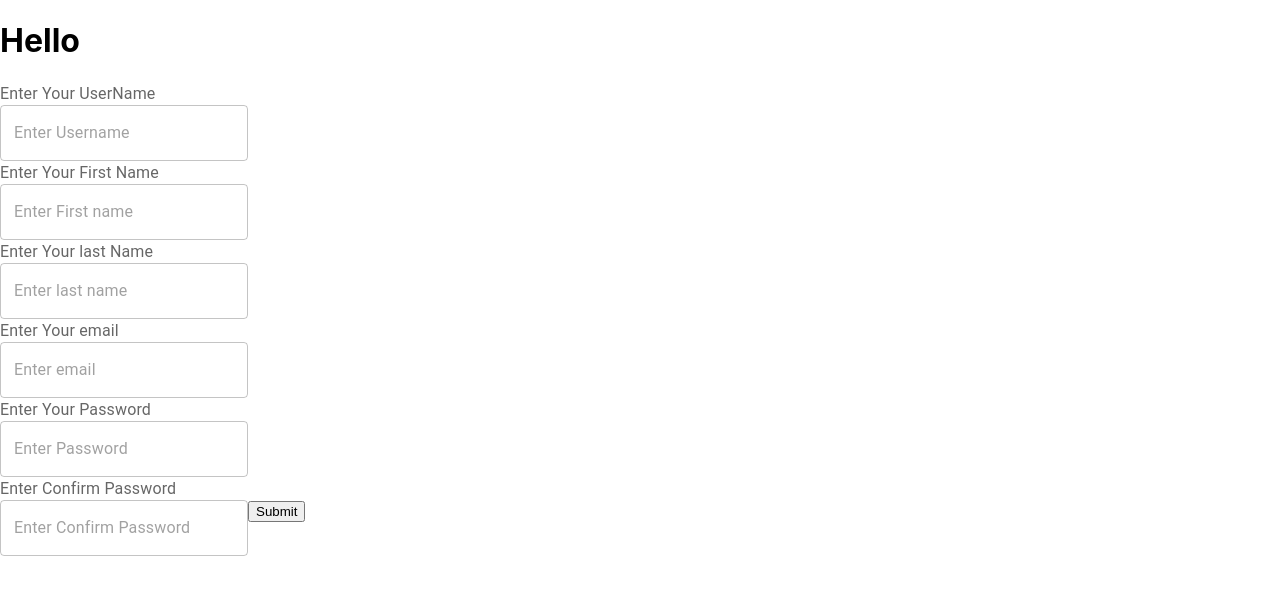
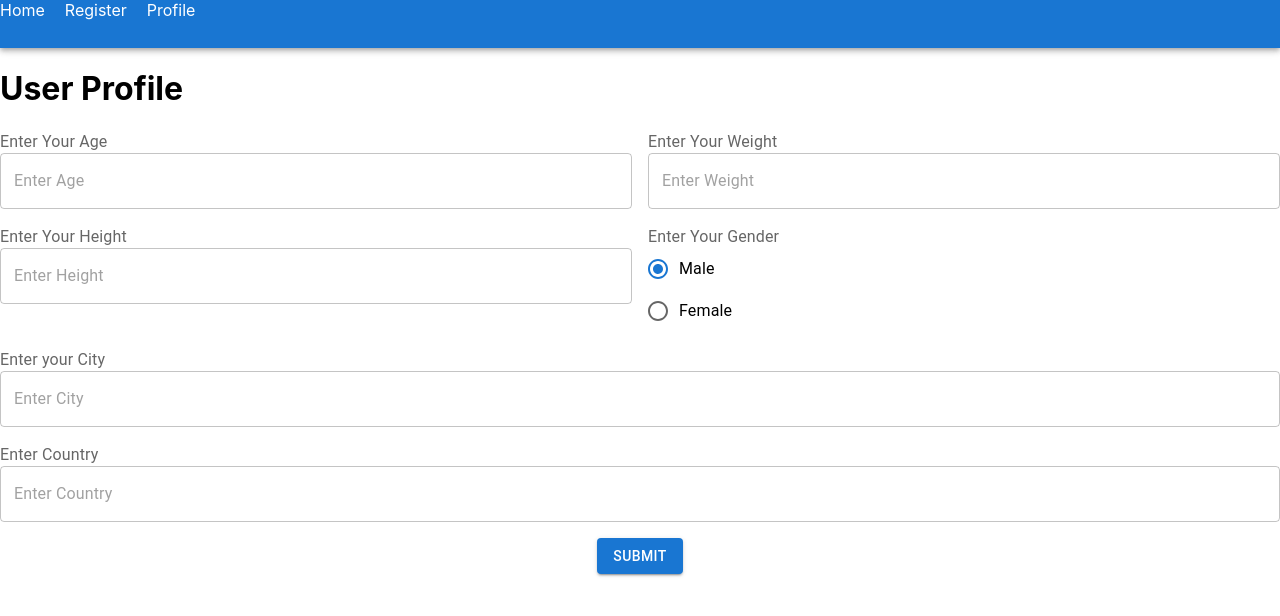
Before and after one commit to kharteyash/project-frontend, a React (Create React App) app: page /profile in a window 1280 px wide. Shown: the top 616 px of the page. Built offline with nearby package versions, Linux system fonts and the light colour scheme.

Commit message:
add navbar and make login and profile page

```diff
--- a/src/App.js
+++ b/src/App.js
@@ -1,10 +1,11 @@
 import './App.css';
-import RegistrationForm from './templates/RegistrationForm';
+import NavigationBar from './templates/NavigationBar';
+
 
 function App() {
   return (
     <>
-      <RegistrationForm />
+      <NavigationBar />
     </>
   );
 }
--- a/src/index.js
+++ b/src/index.js
@@ -11,7 +11,4 @@ root.render(
   </React.StrictMode>
 );
 
-// If you want to start measuring performance in your app, pass a function
-// to log results (for example: reportWebVitals(console.log))
-// or send to an analytics endpoint. Learn more: https://bit.ly/CRA-vitals
 reportWebVitals();
--- /dev/null
+++ b/src/templates/HomePage.js
@@ -0,0 +1,9 @@
+import React from 'react'
+
+export default function HomePage() {
+  return (
+    <div>
+       <h1>HomePage</h1>
+    </div>
+  )
+}
--- /dev/null
+++ b/src/templates/LoginPage.js
@@ -0,0 +1,80 @@
+import { Grid, InputLabel, TextField, Typography, Button } from "@mui/material";
+import React, { useState } from "react";
+import { Link } from "react-router-dom";
+
+export default function LoginForm() {
+  const [userName, setUserName] = useState("");
+  const [password, setPassword] = useState("");
+
+  const handleSubmit = async (e) => {
+    e.preventDefault();
+
+    const formData = {
+      userName,
+      password,
+    };
+    try {
+      const response = await fetch("http://localhost:5000/api/users/login", {
+        method: "POST",
+        headers: {
+          "Content-Type": "application/json",
+        },
+        body: JSON.stringify(formData),
+      });
+
+      if (!response.ok) {
+        throw new Error("Failed to Login");
+      }
+
+      const data = await response.json();
+      console.log(data);
+    } catch (error) {
+      console.error("Error:", error);
+    }
+  };
+
+  return (
+    <>
+      <Grid container spacing={2} justifyContent="center">
+        <Grid item xs={12}>
+          <Typography variant="h4" align="center">
+            Login User
+          </Typography>
+        </Grid>
+        <form onSubmit={handleSubmit}>
+          <Grid item xs={12}>
+            <InputLabel>Enter Your UserName</InputLabel>
+            <TextField
+              placeholder="Enter Username"
+              id="userName"
+              name="username"
+              fullWidth
+              onChange={(e) => setUserName(e.target.value)}
+            />
+          </Grid>
+          <Grid item xs={12}>
+            <InputLabel>Enter Your Password</InputLabel>
+            <TextField
+              placeholder="Enter Password"
+              id="password"
+              name="password"
+              type="password"
+              fullWidth
+              onChange={(e) => setPassword(e.target.value)}
+            />
+          </Grid>
+          <Grid item xs={12}>
+            <Button variant="contained" type="submit" fullWidth sx={{ mt: 2 }}>
+              Submit
+            </Button>
+          </Grid>
+          <Grid item xs={12}>
+            <Typography variant="body1">
+              Don't have an account? <Link to="/register">Register here</Link>
+            </Typography>
+          </Grid>
+        </form>
+      </Grid>
+    </>
+  );
+}
--- /dev/null
+++ b/src/templates/NavigationBar.js
@@ -0,0 +1,30 @@
+import React from 'react';
+import { Link, BrowserRouter as Router, Route, Switch, Routes } from 'react-router-dom';
+import { AppBar, Tab, Tabs, Typography } from '@mui/material';
+import RegistrationForm from './RegistrationForm';
+import ProfilePage from './ProfilePage';
+import HomePage from './HomePage';
+import LoginPage from './LoginPage';
+import '../templates/css/NavigationBar.css'
+
+export default function NavigationBar() {
+  return (
+    <>
+    <Router>
+      <AppBar position="static">
+        <Tabs aria-label="navigation tabs" className="nav-tabs">
+        <Link to="/" className="nav-link">Home</Link>
+        <Link to="/register" className="nav-link">Register</Link>
+        <Link to="/profile" className="nav-link">Profile</Link>
+        </Tabs>
+      </AppBar>
+      <Routes>
+        <Route exact path="/" element={<HomePage />} />
+        <Route path="/register" element={<RegistrationForm />} />
+        <Route path="/profile" element={<ProfilePage />} />
+        <Route path="/login" element={<LoginPage />} />
+      </Routes>
+    </Router>
+    </>
+  );
+}
--- /dev/null
+++ b/src/templates/ProfilePage.js
@@ -0,0 +1,129 @@
+import {
+  FormControlLabel,
+  Grid,
+  InputLabel,
+  Radio,
+  RadioGroup,
+  TextField,
+  Button,
+  Typography,
+} from "@mui/material";
+import React, { useState } from "react";
+
+export default function ProfilePage() {
+  const [age, setAge] = useState("");
+  const [weight, setWeight] = useState("");
+  const [height, setHeight] = useState("");
+  const [city, setCity] = useState("");
+  const [country, setCountry] = useState("");
+  const [gender, setGender] = useState("male");
+
+  const handleSubmit = async (e) => {
+    e.preventDefault();
+
+    const formData = {
+      age,
+      weight,
+      height,
+      city,
+      country,
+      gender,
+    };
+
+    try {
+      const response = await fetch("http://localhost:5000/api/users/register", {
+        method: "POST",
+        headers: {
+          "Content-Type": "application/json",
+        },
+        body: JSON.stringify(formData),
+      });
+
+      if (!response.ok) {
+        throw new Error("Failed to register");
+      }
+
+      const data = await response.json();
+      console.log(data);
+    } catch (error) {
+      console.error("Error:", error);
+    }
+  };
+
+  return (
+    <>
+      <h1>User Profile</h1>
+      <form onSubmit={handleSubmit}>
+        <Grid container spacing={2} justifyContent="center">
+          <Grid item xs={12} sm={6}>
+            <InputLabel>Enter Your Age</InputLabel>
+            <TextField
+              placeholder="Enter Age"
+              id="age"
+              name="age"
+              fullWidth
+              onChange={(e) => setAge(e.target.value)}
+            />
+          </Grid>
+          <Grid item xs={12} sm={6}>
+            <InputLabel>Enter Your Weight</InputLabel>
+            <TextField
+              placeholder="Enter Weight"
+              id="weight"
+              name="weight"
+              fullWidth
+              onChange={(e) => setWeight(e.target.value)}
+            />
+          </Grid>
+          <Grid item xs={12} sm={6}>
+            <InputLabel>Enter Your Height</InputLabel>
+            <TextField
+              placeholder="Enter Height"
+              id="height"
+              name="height"
+              fullWidth
+              onChange={(e) => setHeight(e.target.value)}
+            />
+          </Grid>
+          <Grid item xs={12} sm={6}>
+            <InputLabel>Enter Your Gender</InputLabel>
+            <RadioGroup
+              aria-label="gender"
+              name="gender"
+              value={gender}
+              onChange={(e) => setGender(e.target.value)}
+            >
+              <FormControlLabel value="male" control={<Radio />} label="Male" />
+              <FormControlLabel value="female" control={<Radio />} label="Female" />
+            </RadioGroup>
+          </Grid>
+          <Grid item xs={12}>
+            <InputLabel>Enter your City</InputLabel>
+            <TextField
+              placeholder="Enter City"
+              id="city"
+              name="city"
+              fullWidth
+              onChange={(e) => setCity(e.target.value)}
+            />
+          </Grid>
+          <Grid item xs={12}>
+            <InputLabel>Enter Country</InputLabel>
+            <TextField
+              placeholder="Enter Country"
+              id="country"
+              name="country"
+              fullWidth
+              onChange={(e) => setCountry(e.target.value)}
+            />
+          </Grid>
+          <Grid item xs={12} style={{ textAlign: 'center' }}>
+            <Button type="submit" variant="contained" color="primary">
+              Submit
+            </Button>
+          </Grid>
+        </Grid>
+      </form>
+    </>
+  );
+}
--- a/src/templates/RegistrationForm.js
+++ b/src/templates/RegistrationForm.js
@@ -1,10 +1,8 @@
-import { Grid, InputLabel, TextField, Typography } from '@mui/material'
-import React, { useState } from 'react'
-import { dispatch } from '../store';
-import { registerUser } from '../store/slices/userReducer';
+import React, { useState } from "react";
+import { Grid, InputLabel, TextField, Typography, Button } from "@mui/material";
+import { Link } from "react-router-dom";
 
 export default function RegistrationForm() {
-
   const [userName, setUserName] = useState("");
   const [firstName, setFirstName] = useState("");
   const [lastName, setLastName] = useState("");
@@ -12,45 +10,116 @@ export default function RegistrationForm() {
   const [cpassword, setCpassword] = useState("");
   const [email, setEmail] = useState("");
 
-  const handleSubmit = (e) => {
+  const handleSubmit = async (e) => {
+    e.preventDefault();
+
     const formData = {
       userName,
+      email,
       firstName,
       lastName,
       password,
-      email,
     };
-    console.log(formData);
-    dispatch(registerUser(formData))
-  }
+    if (password === cpassword) {
+      try {
+        const response = await fetch("http://localhost:5000/api/users/register", {
+          method: "POST",
+          headers: {
+            "Content-Type": "application/json",
+          },
+          body: JSON.stringify(formData),
+        });
+
+        if (!response.ok) {
+          throw new Error("Failed to register");
+        }
+
+        const data = await response.json();
+        console.log(data);
+      } catch (error) {
+        console.error("Error:", error);
+      }
+    } else {
+      alert("Passwords DO NOT match");
+    }
+  };
 
   return (
-    <>
-      <h1>Hello</h1>
+    <Grid container spacing={2} justifyContent="center">
+      <Grid item xs={12}>
+        <Typography variant="h4" align="center">Register User</Typography>
+      </Grid>
       <form onSubmit={handleSubmit}>
-        <Grid>
-
+        <Grid item xs={12}>
           <InputLabel>Enter Your UserName</InputLabel>
-          <TextField placeholder="Enter Username" id="username"  name="username" onChange={e => setUserName(e.target.value)} />
-
+          <TextField
+            placeholder="Enter Username"
+            id="userName"
+            name="username"
+            fullWidth
+            onChange={(e) => setUserName(e.target.value)}
+          />
+        </Grid>
+        <Grid item xs={12}>
           <InputLabel>Enter Your First Name</InputLabel>
-          <TextField placeholder="Enter First name" id="firstname" name="firstname" onChange={e => setFirstName(e.target.value)} />
-
+          <TextField
+            placeholder="Enter First name"
+            id="firstName"
+            name="firstname"
+            fullWidth
+            onChange={(e) => setFirstName(e.target.value)}
+          />
+        </Grid>
+        <Grid item xs={12}>
           <InputLabel>Enter Your last Name</InputLabel>
-          <TextField placeholder="Enter last name" id="lastname" name="lastname" onChange={e => setLastName(e.target.value)} />
-
+          <TextField
+            placeholder="Enter last name"
+            id="lastName"
+            name="lastname"
+            fullWidth
+            onChange={(e) => setLastName(e.target.value)}
+          />
+        </Grid>
+        <Grid item xs={12}>
           <InputLabel>Enter Your email</InputLabel>
-          <TextField placeholder="Enter email" id="email" name="email" onChange={e => setEmail(e.target.value)} />
-
+          <TextField
+            placeholder="Enter email"
+            id="email"
+            name="email"
+            fullWidth
+            onChange={(e) => setEmail(e.target.value)}
+          />
+        </Grid>
+        <Grid item xs={12}>
           <InputLabel>Enter Your Password</InputLabel>
-          <TextField placeholder="Enter Password" id="password" name="password" onChange={e => setPassword(e.target.value)} />
-
+          <TextField
+            placeholder="Enter Password"
+            id="password"
+            name="password"
+            type="password"
+            fullWidth
+            onChange={(e) => setPassword(e.target.value)}
+          />
+        </Grid>
+        <Grid item xs={12}>
           <InputLabel>Enter Confirm Password</InputLabel>
-          <TextField placeholder="Enter Confirm Password" name="cpassword" onChange={e => setCpassword(e.target.value)} />
-
-          <button type="submit">Submit</button>
+          <TextField
+            placeholder="Enter Confirm Password"
+            name="cpassword"
+            type="password"
+            fullWidth
+            onChange={(e) => setCpassword(e.target.value)}
+          />
+        </Grid>
+        <Grid item xs={12}>
+          <Button variant="contained" type="submit" fullWidth sx={{ mt: 2 }}>Submit</Button>
         </Grid>
       </form>
-    </>
-  )
+      <Grid item xs={12}>
+        <Typography variant="body1" align="center">
+          Already have an account? <Link to="/login">Login here</Link>
+        </Typography>
+      </Grid>
+    </Grid>
+  );
 }
--- /dev/null
+++ b/src/templates/css/NavigationBar.css
@@ -0,0 +1,18 @@
+.nav-tabs {
+    display: flex;
+    justify-content: flex-end;
+  }
+
+  .nav-link {
+    text-decoration: none;
+    color: inherit;
+    margin-right: 20px;
+  }
+
+  .nav-link:last-child {
+    margin-right: 0;
+  }
+
+  .AppBar-root {
+    justify-content: center;
+  }
```
